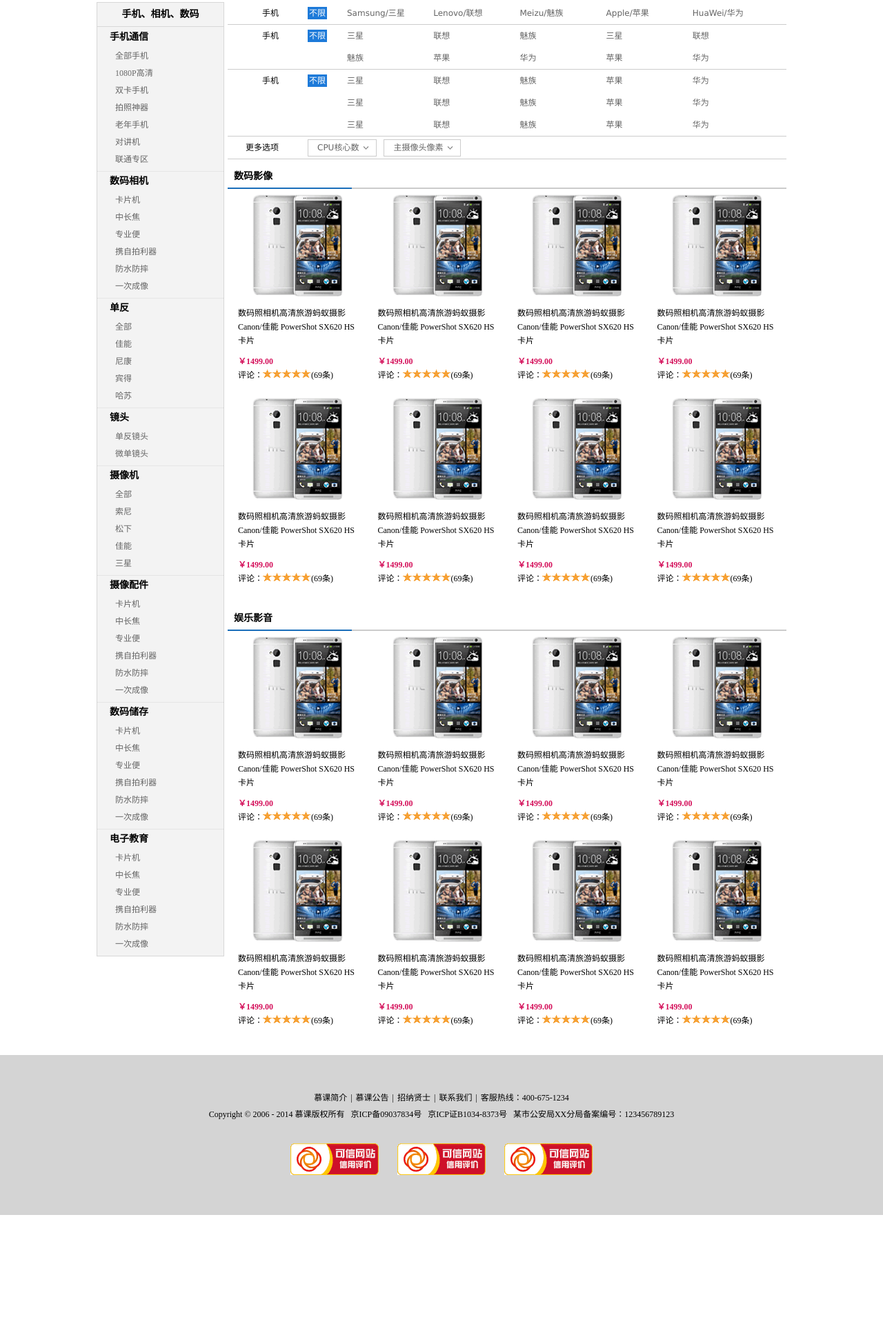
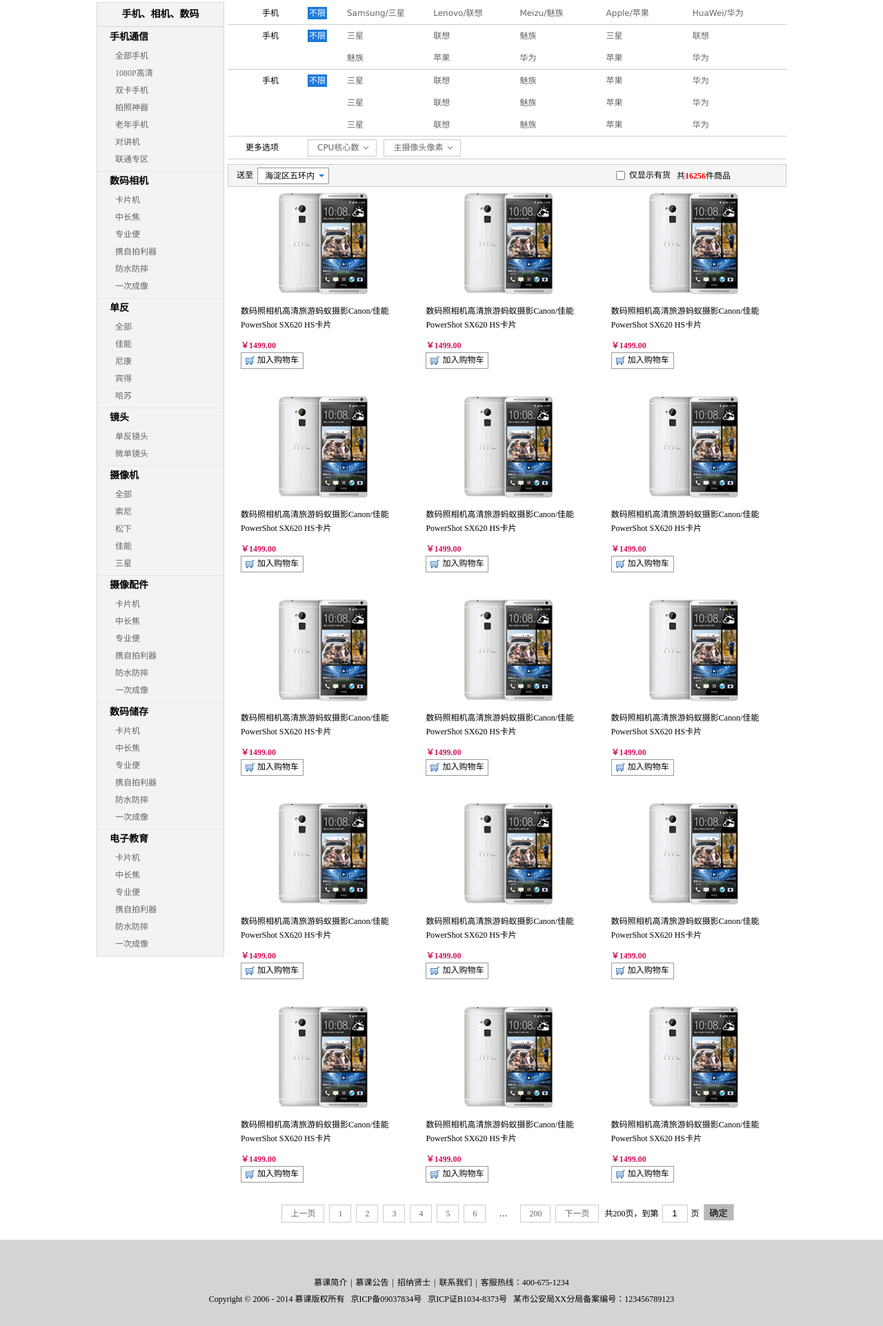
Before and after one commit to yhfhappy/HTML-and-CSS, a plain HTML site: page 电商网站/shaixuanye.html in a window 1280 px wide. Shown: the part 163-2086 px from the top of the page at 69% size. Before the commit the page ends 1925 px from the top, so only its background shows below. Drawn offline with Linux system fonts and the light colour scheme.

Commit message:
修改
修改

```diff
--- a/电商网站/css/main.css
+++ b/电商网站/css/main.css
@@ -752,4 +752,154 @@ body{
     background: url(../images/icon/ar_down.gif) right center no-repeat;
     padding-right: 14px;
 }
+
+.addCar{
+    border: 1px solid #999;
+    height: 22px;
+    display: inline-block;
+    padding: 0 6px 0 23px;
+    background: url(../images/icon/shopCar.png) 6px center no-repeat;
+}
 /* 筛选页部分 END */
+
+/* 配送地址信息 START */
+.addInfo{
+    height: 31px;
+    border: 1px solid #CCC;
+    background-color: #F5F5F5;
+}
+
+.address{
+    float: left;
+}
+
+.add_text{
+    float: left;
+    line-height: 31px;
+    padding: 0 6px 0 12px;
+}
+
+.select{
+    border: 1px solid #999;
+    height: 22px;
+    line-height: 22px;
+    float: left;
+    background-color: #FFF;
+    padding-left: 10px;
+    position: relative;
+    z-index: 4;
+    padding-right: 20px;
+}
+
+.select h3{
+    font-size: 12px;
+    font-weight: normal;
+}
+
+.select span{
+    position: absolute;
+    right: 0;
+    top: 0;
+    height: 100%;
+    width: 20px;
+    background: url(../images/icon/arrow_down.png) center center no-repeat;
+}
+
+.show_select{
+    position: absolute;
+    left: -1px;
+    top: 22px;
+    background-color: #FFF;
+    width: 100%;
+    border: 1px solid #999;
+}
+
+.show_select li{
+    padding-left: 10px;
+}
+
+.addInfo .select{
+    margin-top: 4px;
+
+}
+
+.screen_text{
+    line-height: 31px;
+    padding-right: 80px;
+}
+
+.screen_text span{
+    vertical-align: middle;
+}
+
+.check{
+    position: relative;
+    top: -1px;
+}
+
+.check input,.check label{
+    vertical-align: middle;
+}
+
+.shop_number em{
+    color: #F00;
+    font-weight: bold;
+}
+
+/* 配送地址信息 END */
+
+/* 筛选列表产品部分 START */
+.screening_list_more{
+    padding-left: 0.5%;
+}
+
+.screening_list_more .item{
+    width: 33.3%;
+}
+/* 筛选列表产品部分 END */
+
+/* 分页 START */
+.page{
+    text-align: center;
+}
+
+.page a{
+    height: 24px;
+    display: inline-block;
+    line-height: 24px;
+    border: 1px solid #CCC;
+    padding: 0 12px;
+    margin: 0 2px;
+}
+
+.hulue{
+    display: inline-block;
+    padding: 0 12px;
+    margin: 0 2px;
+}
+
+.morePage{
+    padding-left: 4px;
+    display: inline-block;
+    height: 24px;
+    line-height: 24px;
+}
+
+.pageNum{
+    width: 29px;
+    padding: 0 3px;
+    border: 1px solid #CCC;
+    height: 24px;
+    line-height: 24px\9;
+    text-align: center;
+    margin: 0 2px;
+}
+
+.page_btn{
+    width: 44px;
+    height: 24px;
+    line-height: 24px;
+    background-color: #B8B8B8;
+    border: 1px solid #CCC;
+}
+/* 分页 END */
--- a/电商网站/shaixuanye.html
+++ b/电商网站/shaixuanye.html
@@ -259,6 +259,7 @@
     </div>
     <!-- 左侧导航 END -->
     <div class="rightArea">
+        <!-- 筛选部分 START -->
         <div class="screening_box">
             <dl class="screening clearfix">
                 <dt>手机</dt>
@@ -330,14 +331,38 @@
                 </dd>
             </dl>
         </div>
+        <!-- 筛选部分 END -->
 
         <div class="hr_7"></div>
 
-        <div class="produces_title">
-            <h3>数码影像</h3>
+        <!-- 配送地址信息 START -->
+        <div class="addInfo">
+            <div class="address">
+                <span class="add_text">送至</span>
+                <div class="select">
+                    <h3>海淀区五环内</h3><span></span>
+                    <ul class="show_select hide">
+                        <li>中国北京</li>
+                        <li>中国日本</li>
+                        <li>中国印度</li>
+                    </ul>
+                </div>
+            </div>
+
+            <div class="screen_text fr">
+                <span class="check">
+                    <input type="checkbox" id="checkbox" />
+                    <label for="checkbox">仅显示有货</label>
+                </span>
+            <i>&nbsp;</i>
+                <span class="shop_number">
+                    共<em>16256</em>件商品
+                </span>
+            </div>
         </div>
+        <!-- 配送地址信息 END -->
 
-        <div class="produces_list clearfix">
+        <div class="produces_list screening_list_more clearfix">
             <div class="item">
                 <div class="item_cont">
                     <div class="img_item">
@@ -345,7 +370,7 @@
                     </div>
                     <p><a href="#">数码照相机高清旅游蚂蚁摄影Canon/佳能 PowerShot SX620 HS卡片</a></p>
                     <p class="money">￥1499.00</p>
-                    <p>评论：<span class="stars"></span><span class="stars"></span><span class="stars"></span><span class="stars"></span><span class="stars"></span>(<a href="#">69条</a>)</p>
+                    <p><a href="#" class="addCar">加入购物车</a></p>
                 </div>
             </div>
 
@@ -356,7 +381,7 @@
                     </div>
                     <p><a href="#">数码照相机高清旅游蚂蚁摄影Canon/佳能 PowerShot SX620 HS卡片</a></p>
                     <p class="money">￥1499.00</p>
-                    <p>评论：<span class="stars"></span><span class="stars"></span><span class="stars"></span><span class="stars"></span><span class="stars"></span>(<a href="#">69条</a>)</p>
+                    <p><a href="#" class="addCar">加入购物车</a></p>
                 </div>
             </div>
 
@@ -367,7 +392,7 @@
                     </div>
                     <p><a href="#">数码照相机高清旅游蚂蚁摄影Canon/佳能 PowerShot SX620 HS卡片</a></p>
                     <p class="money">￥1499.00</p>
-                    <p>评论：<span class="stars"></span><span class="stars"></span><span class="stars"></span><span class="stars"></span><span class="stars"></span>(<a href="#">69条</a>)</p>
+                    <p><a href="#" class="addCar">加入购物车</a></p>
                 </div>
             </div>
 
@@ -378,7 +403,7 @@
                     </div>
                     <p><a href="#">数码照相机高清旅游蚂蚁摄影Canon/佳能 PowerShot SX620 HS卡片</a></p>
                     <p class="money">￥1499.00</p>
-                    <p>评论：<span class="stars"></span><span class="stars"></span><span class="stars"></span><span class="stars"></span><span class="stars"></span>(<a href="#">69条</a>)</p>
+                    <p><a href="#" class="addCar">加入购物车</a></p>
                 </div>
             </div>
 
@@ -389,7 +414,7 @@
                     </div>
                     <p><a href="#">数码照相机高清旅游蚂蚁摄影Canon/佳能 PowerShot SX620 HS卡片</a></p>
                     <p class="money">￥1499.00</p>
-                    <p>评论：<span class="stars"></span><span class="stars"></span><span class="stars"></span><span class="stars"></span><span class="stars"></span>(<a href="#">69条</a>)</p>
+                    <p><a href="#" class="addCar">加入购物车</a></p>
                 </div>
             </div>
 
@@ -400,7 +425,7 @@
                     </div>
                     <p><a href="#">数码照相机高清旅游蚂蚁摄影Canon/佳能 PowerShot SX620 HS卡片</a></p>
                     <p class="money">￥1499.00</p>
-                    <p>评论：<span class="stars"></span><span class="stars"></span><span class="stars"></span><span class="stars"></span><span class="stars"></span>(<a href="#">69条</a>)</p>
+                    <p><a href="#" class="addCar">加入购物车</a></p>
                 </div>
             </div>
 
@@ -411,7 +436,7 @@
                     </div>
                     <p><a href="#">数码照相机高清旅游蚂蚁摄影Canon/佳能 PowerShot SX620 HS卡片</a></p>
                     <p class="money">￥1499.00</p>
-                    <p>评论：<span class="stars"></span><span class="stars"></span><span class="stars"></span><span class="stars"></span><span class="stars"></span>(<a href="#">69条</a>)</p>
+                    <p><a href="#" class="addCar">加入购物车</a></p>
                 </div>
             </div>
 
@@ -422,26 +447,7 @@
                     </div>
                     <p><a href="#">数码照相机高清旅游蚂蚁摄影Canon/佳能 PowerShot SX620 HS卡片</a></p>
                     <p class="money">￥1499.00</p>
-                    <p>评论：<span class="stars"></span><span class="stars"></span><span class="stars"></span><span class="stars"></span><span class="stars"></span>(<a href="#">69条</a>)</p>
-                </div>
-            </div>
-        </div>
-
-        <div class="hr_15"></div>
-
-        <div class="produces_title">
-            <h3>娱乐影音</h3>
-        </div>
-
-        <div class="produces_list clearfix">
-            <div class="item">
-                <div class="item_cont">
-                    <div class="img_item">
-                        <a href="#"><img src="images/things/t1.gif" alt="" /></a>
-                    </div>
-                    <p><a href="#">数码照相机高清旅游蚂蚁摄影Canon/佳能 PowerShot SX620 HS卡片</a></p>
-                    <p class="money">￥1499.00</p>
-                    <p>评论：<span class="stars"></span><span class="stars"></span><span class="stars"></span><span class="stars"></span><span class="stars"></span>(<a href="#">69条</a>)</p>
+                    <p><a href="#" class="addCar">加入购物车</a></p>
                 </div>
             </div>
 
@@ -452,7 +458,7 @@
                     </div>
                     <p><a href="#">数码照相机高清旅游蚂蚁摄影Canon/佳能 PowerShot SX620 HS卡片</a></p>
                     <p class="money">￥1499.00</p>
-                    <p>评论：<span class="stars"></span><span class="stars"></span><span class="stars"></span><span class="stars"></span><span class="stars"></span>(<a href="#">69条</a>)</p>
+                    <p><a href="#" class="addCar">加入购物车</a></p>
                 </div>
             </div>
 
@@ -463,7 +469,7 @@
                     </div>
                     <p><a href="#">数码照相机高清旅游蚂蚁摄影Canon/佳能 PowerShot SX620 HS卡片</a></p>
                     <p class="money">￥1499.00</p>
-                    <p>评论：<span class="stars"></span><span class="stars"></span><span class="stars"></span><span class="stars"></span><span class="stars"></span>(<a href="#">69条</a>)</p>
+                    <p><a href="#" class="addCar">加入购物车</a></p>
                 </div>
             </div>
 
@@ -474,7 +480,7 @@
                     </div>
                     <p><a href="#">数码照相机高清旅游蚂蚁摄影Canon/佳能 PowerShot SX620 HS卡片</a></p>
                     <p class="money">￥1499.00</p>
-                    <p>评论：<span class="stars"></span><span class="stars"></span><span class="stars"></span><span class="stars"></span><span class="stars"></span>(<a href="#">69条</a>)</p>
+                    <p><a href="#" class="addCar">加入购物车</a></p>
                 </div>
             </div>
 
@@ -485,7 +491,7 @@
                     </div>
                     <p><a href="#">数码照相机高清旅游蚂蚁摄影Canon/佳能 PowerShot SX620 HS卡片</a></p>
                     <p class="money">￥1499.00</p>
-                    <p>评论：<span class="stars"></span><span class="stars"></span><span class="stars"></span><span class="stars"></span><span class="stars"></span>(<a href="#">69条</a>)</p>
+                    <p><a href="#" class="addCar">加入购物车</a></p>
                 </div>
             </div>
 
@@ -496,7 +502,7 @@
                     </div>
                     <p><a href="#">数码照相机高清旅游蚂蚁摄影Canon/佳能 PowerShot SX620 HS卡片</a></p>
                     <p class="money">￥1499.00</p>
-                    <p>评论：<span class="stars"></span><span class="stars"></span><span class="stars"></span><span class="stars"></span><span class="stars"></span>(<a href="#">69条</a>)</p>
+                    <p><a href="#" class="addCar">加入购物车</a></p>
                 </div>
             </div>
 
@@ -507,7 +513,7 @@
                     </div>
                     <p><a href="#">数码照相机高清旅游蚂蚁摄影Canon/佳能 PowerShot SX620 HS卡片</a></p>
                     <p class="money">￥1499.00</p>
-                    <p>评论：<span class="stars"></span><span class="stars"></span><span class="stars"></span><span class="stars"></span><span class="stars"></span>(<a href="#">69条</a>)</p>
+                    <p><a href="#" class="addCar">加入购物车</a></p>
                 </div>
             </div>
 
@@ -518,10 +524,29 @@
                     </div>
                     <p><a href="#">数码照相机高清旅游蚂蚁摄影Canon/佳能 PowerShot SX620 HS卡片</a></p>
                     <p class="money">￥1499.00</p>
-                    <p>评论：<span class="stars"></span><span class="stars"></span><span class="stars"></span><span class="stars"></span><span class="stars"></span>(<a href="#">69条</a>)</p>
+                    <p><a href="#" class="addCar">加入购物车</a></p>
                 </div>
             </div>
         </div>
+
+        <!-- 分页部分 START -->
+        <div class="page">
+            <a href="#">上一页</a>
+            <a href="#">1</a>
+            <a href="#">2</a>
+            <a href="#">3</a>
+            <a href="#">4</a>
+            <a href="#">5</a>
+            <a href="#">6</a>
+            <span class="hulue">…</span>
+            <a href="#">200</a>
+            <a href="#">下一页</a>
+            <span class="morePage">共200页，到第</span>
+            <input type="text" class="pageNum" value="1" />&nbsp;页&nbsp;
+            <input type="button" class="page_btn" value="确定" />
+        </div>
+        <!-- 分页部分 END -->
+
     </div>
 </div>
 <!-- banner END -->
```
Also changed, not shown: 电商网站/images/icon/arrow_down.png (added), 电商网站/images/icon/shopCar.png (added).
